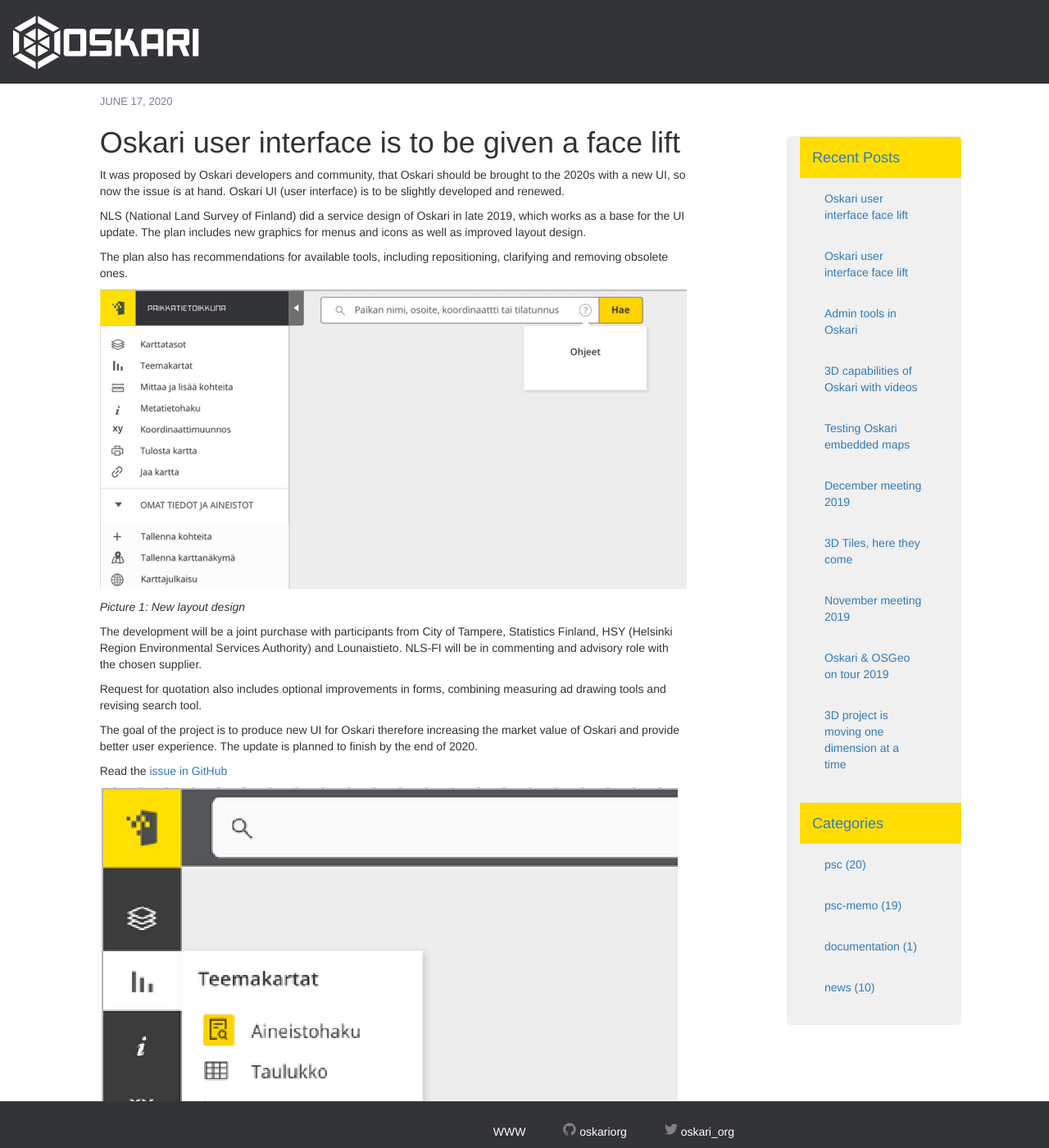
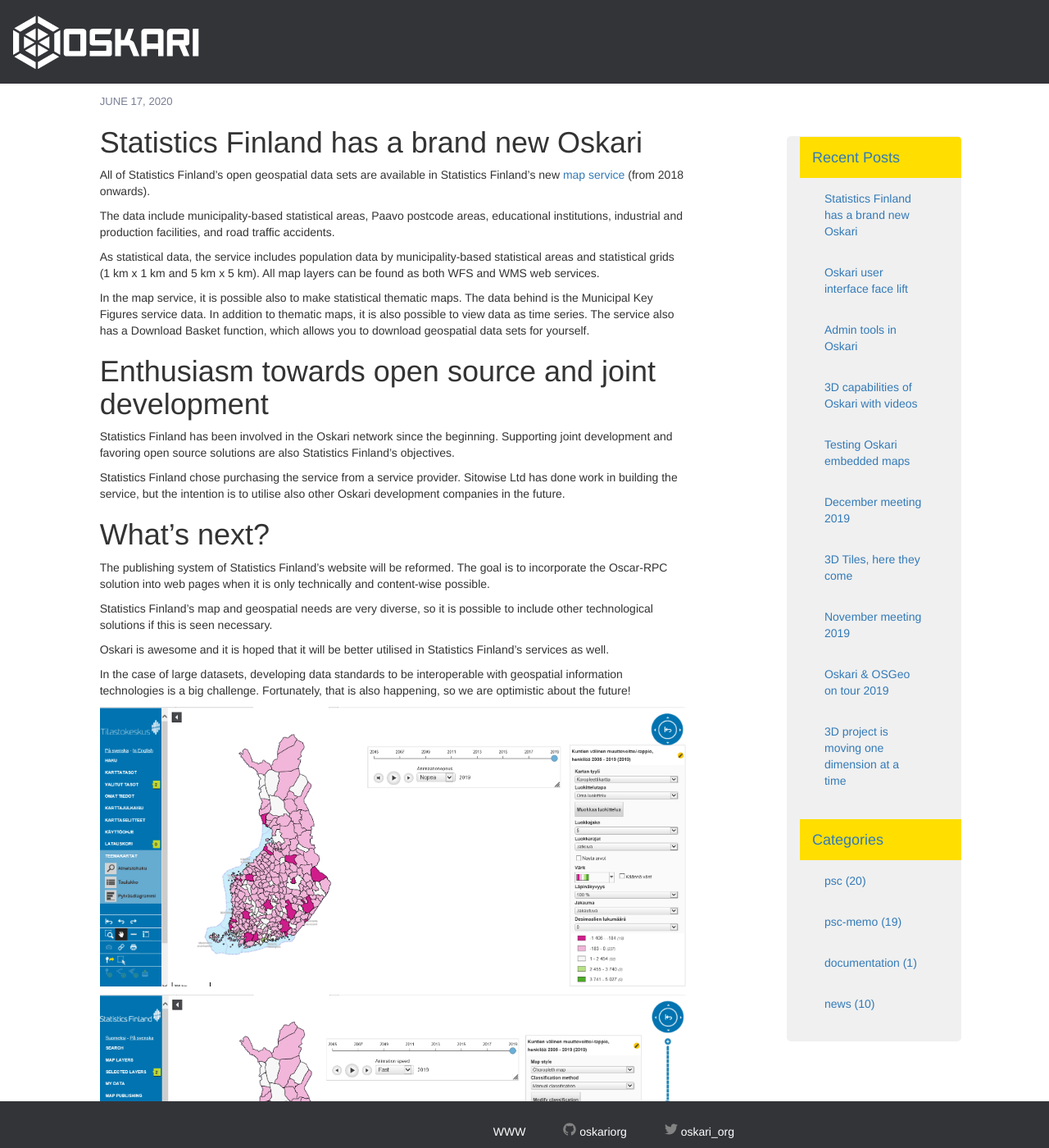
Before and after one commit to oskariorg/oskariorg.github.io, a Jekyll site: the page built from _posts/2020-06-17-StatisticsFinland.md, in a window 1280 px wide and 1400 px high. Shown: the whole window at 82% size. Built offline with Jekyll 4.4.1, drawn with Linux system fonts in a browser that asks for light colours; nearby versions of some CDN libraries; some of the changed text lies outside the part shown.

Commit message:
Update 2020-06-17-StatisticsFinland.md
Link to map service and Rinas name

```diff
--- a/_posts/2020-06-17-StatisticsFinland.md
+++ b/_posts/2020-06-17-StatisticsFinland.md
@@ -1,32 +1,42 @@
 ---
 layout: post
-title:  "Oskari user interface face lift"
-excerpt : "Oskari UI (user interface) is developed and renewed with joint funding."
+title:  "Statistics Finland has a brand new Oskari"
+excerpt : "Time series and thematic maps from Finland"
 date:   2020-06-17 13:00:00 +0300
 categories: [news]
 ---
 
-# Oskari user interface is to be given a face lift
+# Statistics Finland has a brand new Oskari
 
-It was proposed by Oskari developers and community, that Oskari should be brought to the 2020s with a new UI, so now the issue is at hand. Oskari UI (user interface) is to be slightly developed and renewed.
+All of Statistics Finland's open geospatial data sets are available in Statistics Finland's new [map service](https://tilastokeskus-kartta.swgis.fi/) (from 2018 onwards).
 
-NLS (National Land Survey of Finland) did a service design of Oskari in late 2019, which works as a base for the UI update.
-The plan includes new graphics for menus and icons as well as improved layout design.
+The data include municipality-based statistical areas, Paavo postcode areas, educational institutions, industrial and production facilities, and road traffic accidents.
 
-The plan also has recommendations for available tools, including repositioning, clarifying and removing obsolete ones.
+As statistical data, the service includes population data by municipality-based statistical areas and statistical grids (1 km x 1 km and 5 km x 5 km). All map layers can be found as both WFS and WMS web services.
 
-<img src="/img/layout_design.png" class="img-responsive"/>
+In the map service, it is possible also to make statistical thematic maps. The data behind is the Municipal Key Figures service data. In addition to thematic maps, it is also possible to view data as time series.
+The service also has a Download Basket function, which allows you to download geospatial data sets for yourself.
 
-*Picture 1: New layout design*
+# Enthusiasm towards open source and joint development
 
-The development will be a joint purchase with participants from City of Tampere, Statistics Finland, HSY (Helsinki Region Environmental Services Authority) and Lounaistieto. NLS-FI will be in commenting and advisory role with the chosen supplier.
+Statistics Finland has been involved in the Oskari network since the beginning. Supporting joint development and favoring open source solutions are also Statistics Finland's objectives.
 
-Request for quotation also includes optional improvements in forms, combining measuring ad drawing tools and revising search tool.
+Statistics Finland chose purchasing the service from a service provider. Sitowise Ltd has done work in building the service, but the intention is to utilise also other Oskari development companies in the future.
 
-The goal of the project is to produce new UI for Oskari therefore increasing the market value of Oskari and provide better user experience. The update is planned to finish by the end of 2020.
+# What's next?
 
-Read the [issue in GitHub](https://github.com/oskariorg/oskari-docs/issues/110)
+The publishing system of Statistics Finland's website will be reformed. The goal is to incorporate the Oscar-RPC solution into web pages when it is only technically and content-wise possible.
 
-<img src="/img/sidepanel.png" class="img-responsive"/>
+Statistics Finland's map and geospatial needs are very diverse, so it is possible to include other technological solutions if this is seen necessary.
 
-*Picture 2: Collapsed side panel*
+Oskari is awesome and it is hoped that it will be better utilised in Statistics Finland's services as well.
+
+In the case of large datasets, developing data standards to be interoperable with geospatial information technologies is a big challenge. Fortunately, that is also happening, so we are optimistic about the future!
+
+<img src="/img/statisticsfi_oskari.png" class="img-responsive"/>
+
+<img src="/img/statisticsfi_oskari2.png" class="img-responsive"/>
+
+More information:
+Rina Tammisto
+Statistics Finland
```
